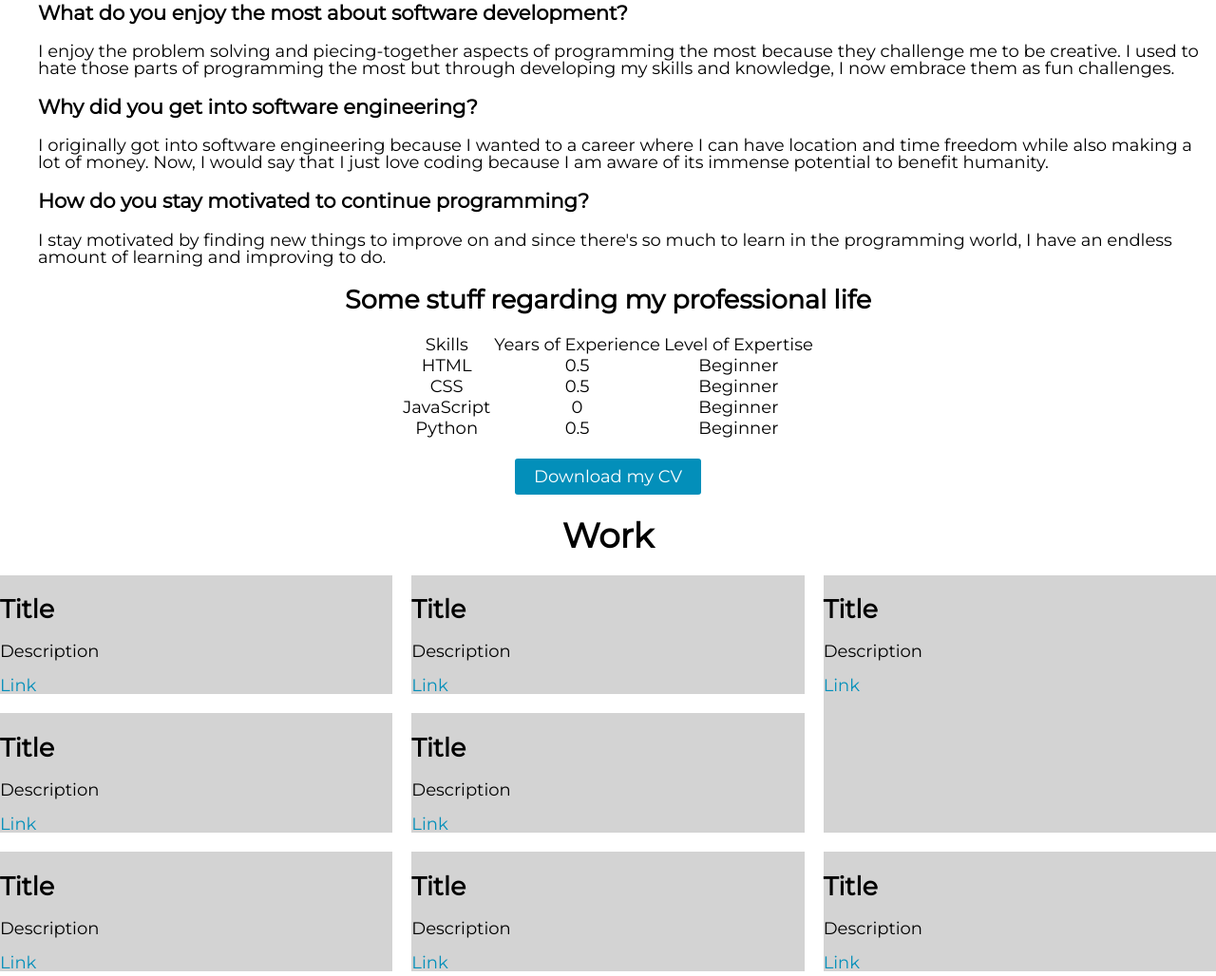
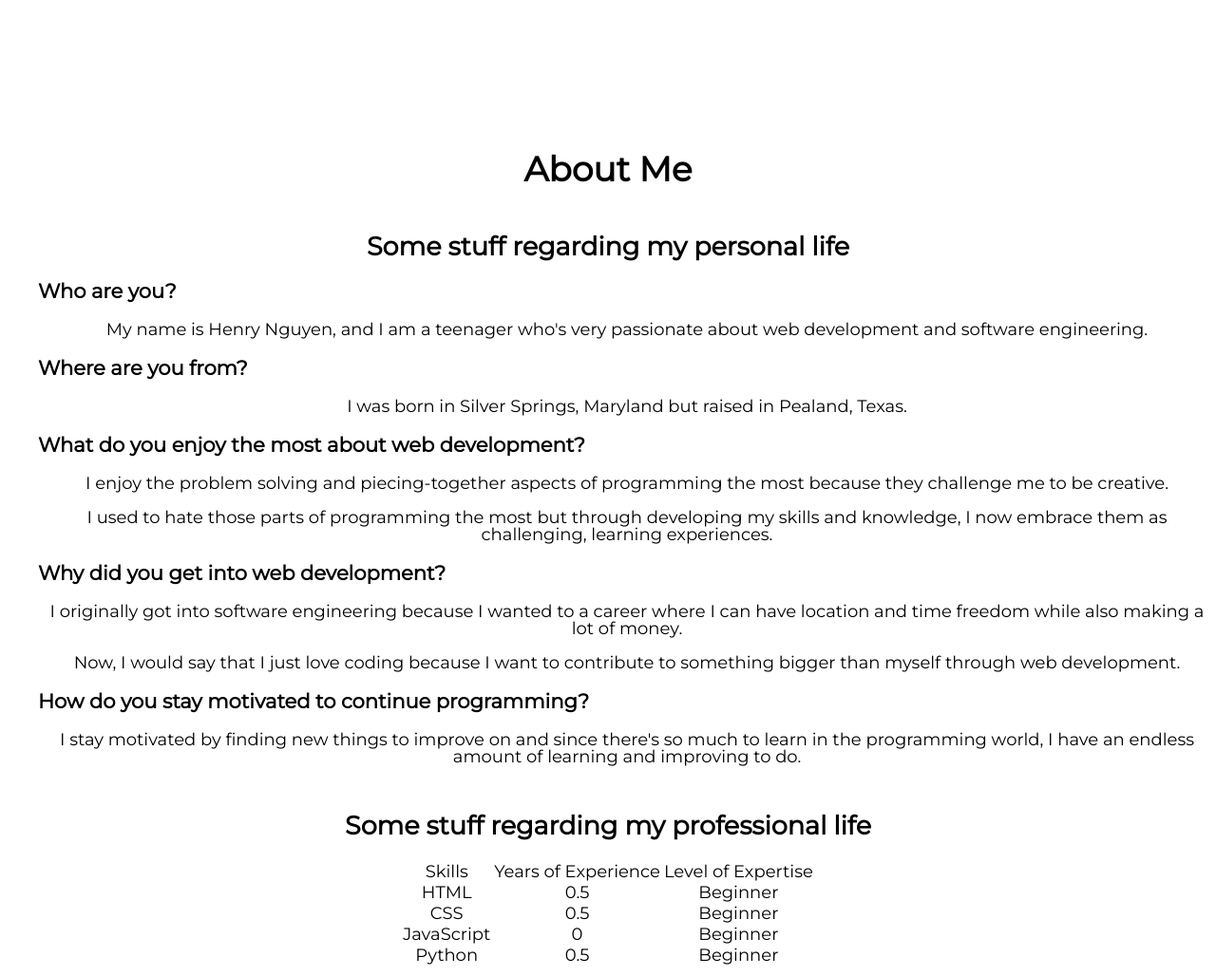
Before and after one commit to HenryN05/portfolio-website, a plain HTML site: page index.html in a window 1280 px wide. Shown: the part 584-1612 px from the top of the page at 95% size. Drawn offline with nearby package versions, Linux system fonts and the light colour scheme; a web font is replaced by a local one.

Commit message:
Fixed paragraphs in about page and profile pic

```diff
--- a/css/styles.production.css
+++ b/css/styles.production.css
@@ -18,7 +18,7 @@ body {
 }
 
 p {
-  text-align: left;
+  text-align: center;
 }
 
 h {
@@ -148,9 +148,7 @@ textarea {
 }
 
 .profile-portrait {
-  float: left;
   width: 250px;
-  margin-right: 40px;
   border-radius: 50%;
 }
 
@@ -174,6 +172,30 @@ textarea {
 
 .about-question {
   text-align: left;
+}
+
+#profile {
+  margin-bottom: 200px;
+}
+
+#about {
+  margin-bottom: 200px;
+}
+
+#work {
+  margin-bottom: 200px;
+}
+
+#contact {
+  margin-bottom: 200px;
+}
+
+#professional-experience {
+  margin-top: 50px;
+}
+
+#personal-experience {
+  margin-top: 50px
 }
 
 @supports (display: grid) {
--- a/index.html
+++ b/index.html
@@ -24,7 +24,7 @@
   <body>
     <header class="page-header">
       <a
-        href="index.html"
+        href="#profile"
         role="menuitem"
         class="navigation-list__item--active"
       >
@@ -38,7 +38,7 @@
         <ul role="menubar" class="navigation-list">
           <li role="presentation">
             <a
-              href="index.html"
+              href="#profile"
               role="menuitem"
               class="navigation-list__item--active"
               >Home</a
@@ -46,7 +46,7 @@
           </li>
           <li role="presentation">
             <a
-              href="html/about.html"
+              href="#about"
               target="_self"
               role="menuitem"
               class="navigation-list__item"
@@ -55,7 +55,7 @@
           </li>
           <li role="presentation">
             <a
-              href="html/work.html"
+              href="#work"
               target="_self"
               role="menuitem"
               class="navigation-list__item"
@@ -64,7 +64,7 @@
           </li>
           <li role="presentation">
             <a
-              href="html/contact.html"
+              href="#contact"
               target="_self"
               role="menuitem"
               class="navigation-list__item"
@@ -94,12 +94,12 @@
 
     <section id="about">
       <h1>About Me</h1>
-      <h2>Some stuff regarding my personal life</h2>
+      <h2 id="personal-experience">Some stuff regarding my personal life</h2>
       <ul>
         <h3 class="about-question">Who are you?</h3>
         <p>
-          My name is Henry Nguyen and I am a teenager who's very passionate
-          about software engineering.
+          My name is Henry Nguyen, and I am a teenager who's very passionate
+          about web development and software engineering.
         </p>
 
         <h3 class="about-question">Where are you from?</h3>
@@ -108,23 +108,29 @@
         </p>
 
         <h3 class="about-question">
-          What do you enjoy the most about software development?
+          What do you enjoy the most about web development?
         </h3>
         <p>
           I enjoy the problem solving and piecing-together aspects of
-          programming the most because they challenge me to be creative. I used
-          to hate those parts of programming the most but through developing my
-          skills and knowledge, I now embrace them as fun challenges.
+          programming the most because they challenge me to be creative.
+        </p>
+        <p>
+          I used to hate those parts of programming the most but through
+          developing my skills and knowledge, I now embrace them as
+          challenging, learning experiences.
         </p>
 
         <h3 class="about-question">
-          Why did you get into software engineering?
+          Why did you get into web development?
         </h3>
         <p>
           I originally got into software engineering because I wanted to a
           career where I can have location and time freedom while also making a
-          lot of money. Now, I would say that I just love coding because I am
-          aware of its immense potential to benefit humanity.
+          lot of money.
+        </p>
+        <p>
+          Now, I would say that I just love coding because I want
+          to contribute to something bigger than myself through web development.
         </p>
 
         <h3 class="about-question">
@@ -137,7 +143,7 @@
         </p>
       </ul>
 
-      <h2>Some stuff regarding my professional life</h2>
+      <h2 id="professional-experience">Some stuff regarding my professional life</h2>
       <table>
         <thead>
           <tr>
```
